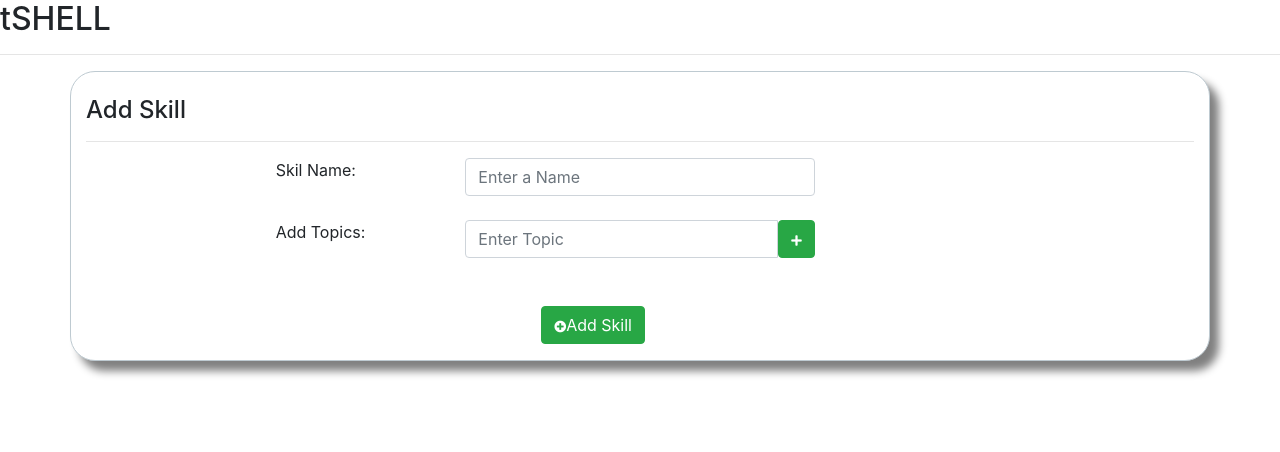
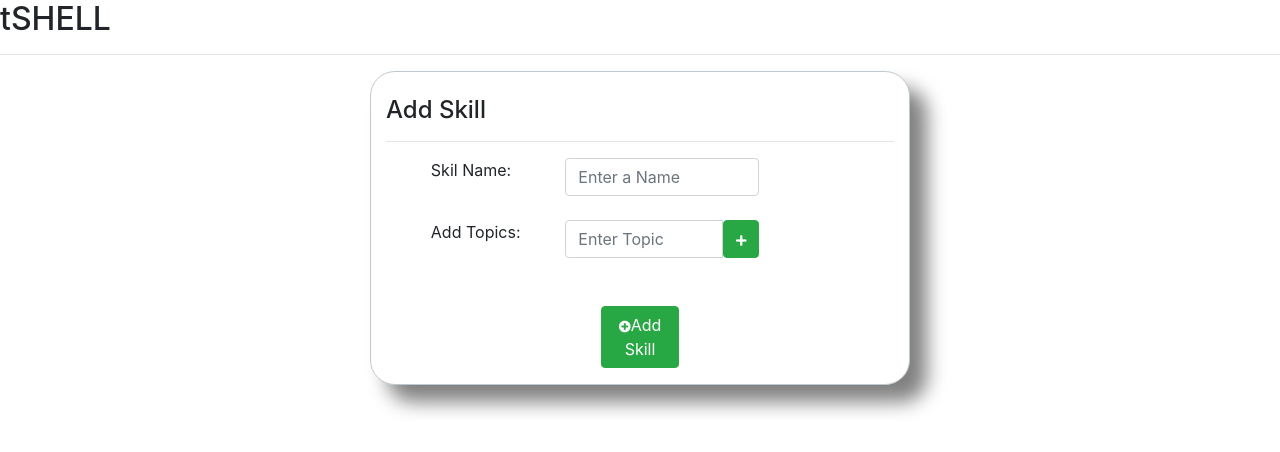
Before and after one commit to Rahulkamble01/tshell, an Angular app in the folder ui/tshell/: page / in a window 1280 px wide. Shown: the top 452 px of the page. Built offline with nearby package versions, Linux system fonts and the light colour scheme.

Commit message:
ui fixed

```diff
--- a/ui/tshell/src/app/addskill/addskill.component.css
+++ b/ui/tshell/src/app/addskill/addskill.component.css
@@ -1,5 +1,3 @@
-
-
 
 .addSkillContainer{
 
@@ -7,7 +5,7 @@
     border:1px solid rgb(190, 202, 209);
     border-radius: 25px;
     font-family: -apple-system, BlinkMacSystemFont, 'Segoe UI', Roboto, Oxygen, Ubuntu, Cantarell, 'Open Sans', 'Helvetica Neue', sans-serif;
-    box-shadow: 9px 10px 8px grey;
+    box-shadow: 17px 17px 19px grey;
 
 }
 
--- a/ui/tshell/src/app/addskill/addskill.component.html
+++ b/ui/tshell/src/app/addskill/addskill.component.html
@@ -2,6 +2,12 @@
     tSHELL
 </h2>
 <hr>
+
+<div class="container">
+    <div class="row">
+
+        <div class="col-lg-3"></div>
+        <div class="col-lg-6">
 
             <div class="container addSkillContainer">
                 <br>
@@ -11,34 +17,30 @@
                 <hr>
 
 
-  <form >
+                <form>    <!-- starting of the form -->
                     <div class="form-group">
+
+                        <!-- starting of a row -->
+
                         <div class="row">
-
-    <div class="col-lg-2"></div>
-    <div class="col-lg-2"> Skil Name:</div>
-    <div class="col-lg-4 " >
+                            <div class="col-lg-1"></div>
+                            <div class="col-lg-3"> Skil Name:</div>
+                            <div class="col-lg-5">
                                 <input type="text" class="form-control" placeholder="Enter a Name">
                             </div>
-    <div class="col-lg-2">
+                            <div class="col-lg-1"></div>
+                            <div class="col-lg-2"></div>
+                        </div>    <!-- ending of a row -->
 
-    </div>
-    <div class="col-lg-2"></div>
-
-  </div>
                         <br>
                         <div class="row">
-
-      <div class="col-lg-2"></div>
-      <div class="col-lg-2"> Add Topics:</div>
-
-      <div class="col-lg-4 "  id="fooBar">
+                            <div class="col-lg-1"></div>
+                            <div class="col-lg-3"> Add Topics:</div>
+                            <div class="col-lg-5">
                                 <!-- <input type="text" class="form-control" placeholder="Enter Topic"> -->
-
-
                                 <div class="control-group" id="fields">
                                     <div class="controls">
-          <form role="form" autocomplete="off">
+                                        <div class="topics">
                                             <div class="entry input-group col-xs-3">
                                                 <input class="form-control" name="fields[]" type="text" placeholder="Enter Topic" />
                                                 <span class="input-group-btn">
@@ -47,14 +49,15 @@
                                                     </button>
                                                 </span>
                                             </div>
-          </form>
+                                        </div>
                                         <br>
                                     </div>
                                 </div>
 
 
 
-    <br> </div>
+                                <br>
+                            </div>
 
 
                             <div class="col lg 2">
@@ -71,7 +74,7 @@
                             <div class="col lg 2"></div>
                             <div class="col lg 1"></div>
                             <div class="col lg 5">
-            <button class="btn btn-success" ><i class="fa fa-plus-circle"></i>Add Skill</button>
+                                <button class="btn btn-success"><i class="fa fa-plus-circle"></i>Add Skill</button>
 
                             </div>
                             <div class="col lg 2"></div>
@@ -84,3 +87,8 @@
 
 
             </div>
+        </div>
+
+        <div class="col-lg-3"></div>
+    </div>
+</div>
--- a/ui/tshell/src/app/addskill/addskill.component.ts
+++ b/ui/tshell/src/app/addskill/addskill.component.ts
@@ -19,12 +19,12 @@ export class AddskillComponent implements OnInit {
         {
             e.preventDefault();
 
-            var controlForm = $('.controls form:first'),
+            var newinput = $('.controls .topics'),
                 currentEntry = $(this).parents('.entry:first'),
-                newEntry = $(currentEntry.clone()).appendTo(controlForm);
+                newEntry = $(currentEntry.clone()).appendTo(newinput);
 
             newEntry.find('input').val('');
-            controlForm.find('.entry:not(:last) .btn-add')
+            newinput.find('.entry:not(:last) .btn-add')
                 .removeClass('btn-add').addClass('btn-remove')
                 .removeClass('btn-success').addClass('btn-danger')
                 .html('<span class="fa fa-minus"></span>');
```
Lines whose indentation alone changed are shown as unchanged.
